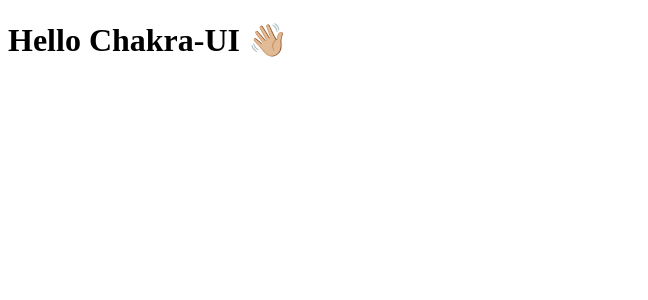
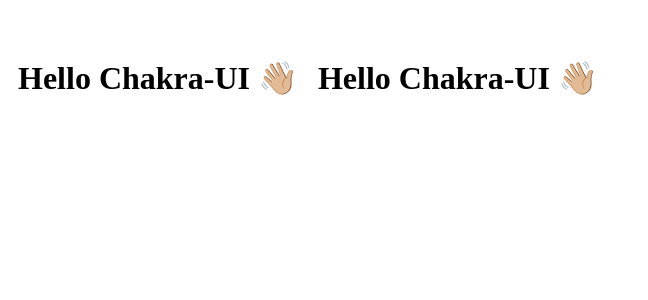
Before and after one commit to juancarlosqr/egghead-chakra-checkout, a Next.js app: page / in a window 1280 px wide. Shown: the top 300 px of the page, without its empty margins (0-648 px from the left). Built offline with nearby package versions, Linux system fonts and the light colour scheme.

Commit message:
add layout

```diff
--- a/pages/index.tsx
+++ b/pages/index.tsx
@@ -1,10 +1,25 @@
 import type { NextPage } from 'next'
+import { Container, Flex, VStack } from '@chakra-ui/react'
 
 const HomePage: NextPage = () => {
   return (
-    <div>
-      <h1>Hello Chakra-UI 👋🏼</h1>
-    </div>
+    <Container maxW="container.xl" p={0}>
+      <Flex h="100vh" py={20}>
+        <VStack w="full" h="full" p={10} spacing={10} alignItems="flex-start">
+          <h1>Hello Chakra-UI 👋🏼</h1>
+        </VStack>
+        <VStack
+          w="full"
+          h="full"
+          p={10}
+          spacing={10}
+          alignItems="flex-start"
+          bg="gray.50"
+        >
+          <h1>Hello Chakra-UI 👋🏼</h1>
+        </VStack>
+      </Flex>
+    </Container>
   )
 }
 
```
